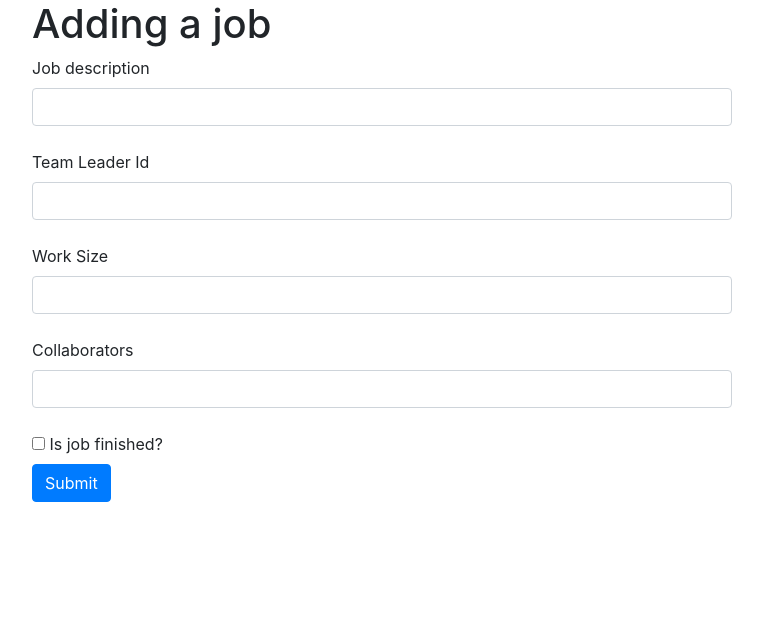
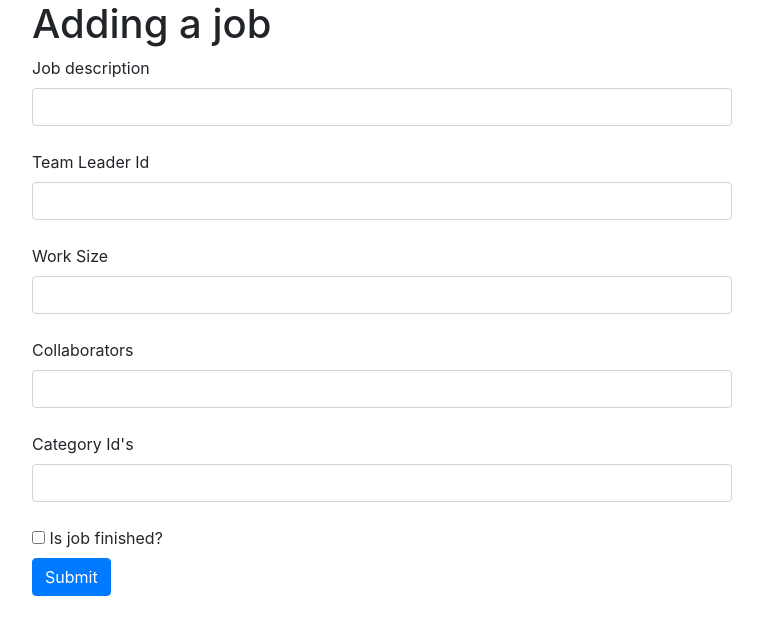
Before and after one commit to plov-cyber/web_flask-sqlalchemy, a Flask app: template templates/job_form.html in a window 1280 px wide. Shown: the part 180-800 px from the top of the page, without its empty margins (258-1021 px from the left). Run offline with Flask 2, Linux system fonts and the light colour scheme; the template is opened without the code that fills it: values that come from a table or form of the project are taken from there, others are empty; some libraries are stand-ins or nearby versions.

Commit message:
Вспомогательная таблица

```diff
--- a/data/__all_models.py
+++ b/data/__all_models.py
@@ -1 +1 @@
-from . import users, jobs, departments
+from . import users, jobs, departments, categories
--- a/jobform.py
+++ b/jobform.py
@@ -8,5 +8,6 @@ class JobForm(FlaskForm):
     job_title = StringField('Job description', validators=[DataRequired()])
     work_size = IntegerField('Work Size', validators=[DataRequired()])
     collaborators = StringField('Collaborators', validators=[DataRequired()])
+    category = StringField("Category Id's", validators=[DataRequired()])
     is_finished = BooleanField('Is job finished?')
     submit = SubmitField('Submit')
--- a/main.py
+++ b/main.py
@@ -2,6 +2,7 @@ from flask import Flask, render_template, redirect, request
 from flask_login import LoginManager, login_user, login_required, logout_user, current_user
 from werkzeug.exceptions import abort
 from data import db_session
+from data.categories import HazardCategory
 from data.users import User
 from data.jobs import Jobs
 from data.departments import Department
@@ -31,9 +32,6 @@ def main():
 def job_journal():
     session = db_session.create_session()
     jobs = session.query(Jobs).all()
-    users = []
-    for i in range(len(jobs)):
-        users.append(session.query(User).filter(User.id == jobs[i].team_leader).first())
     d = {
         'title': 'Works log',
         'jobs': jobs
@@ -108,6 +106,10 @@ def add_job():
             is_finished=form.is_finished.data,
             collaborators=form.collaborators.data
         )
+        for category_id in list(map(int, form.category.data.split(', '))):
+            category = session.query(HazardCategory).get(category_id)
+            session.expunge(category)
+            job.categories.append(category)
         current_user.job.append(job)
         session.merge(current_user)
         session.commit()
@@ -155,6 +157,7 @@ def edit_jobs(id):
             form.work_size.data = jobs.work_size
             form.is_finished.data = jobs.is_finished
             form.collaborators.data = jobs.collaborators
+            form.category.data = ', '.join([str(item.id) for item in jobs.categories])
         else:
             abort(404)
     if form.validate_on_submit():
@@ -166,6 +169,11 @@ def edit_jobs(id):
             jobs.work_size = form.work_size.data
             jobs.is_finished = form.is_finished.data
             jobs.collaborators = form.collaborators.data
+            jobs.categories.clear()
+            for category_id in list(map(int, form.category.data.split(', '))):
+                category = session.query(HazardCategory).get(category_id)
+                session.expunge(category)
+                jobs.categories.append(category)
             session.commit()
             return redirect('/')
         else:
--- a/templates/job_form.html
+++ b/templates/job_form.html
@@ -45,6 +45,15 @@
         </div>
         {% endfor %}
     </div>
+    <div>
+        {{ form.category.label }} <br>
+        {{ form.category(class="form-control") }}<br>
+        {% for error in form.category.errors %}
+        <div class="alert alert-danger" role="alert">
+            {{ error }}
+        </div>
+        {% endfor %}
+    </div>
     <div>{{ form.is_finished() }} {{ form.is_finished.label }}</div>
     <div>{{ form.submit(class="btn btn-primary", type="submit") }}</div>
     {% if message %}
--- a/templates/job_journal.html
+++ b/templates/job_journal.html
@@ -22,6 +22,7 @@
             <th scope="col">Team leader</th>
             <th scope="col">Duration</th>
             <th scope="col">List of collaborators</th>
+            <th scope="col">Hazard category</th>
             <th scope="col">Is finished</th>
         </tr>
         </thead>
@@ -31,6 +32,7 @@
             <td class="table-primary">{{job.user.surname}} {{job.user.name}}</td>
             <td class="table-primary">{{job.work_size}} hours</td>
             <td class="table-primary" align="center">{{job.collaborators}}</td>
+            <td class="table-primary" align="center">{{job.categories|map(attribute="id")|join(', ')}}</td>
             {% if job.is_finished == true %}
             <td class="table-danger">Is finished</td>
             {% else %}
```
Also changed, not shown: data/categories.py (added, +17 -0 lines), data/jobs.py (+4 -3 lines), db/blogs.sqlite.
